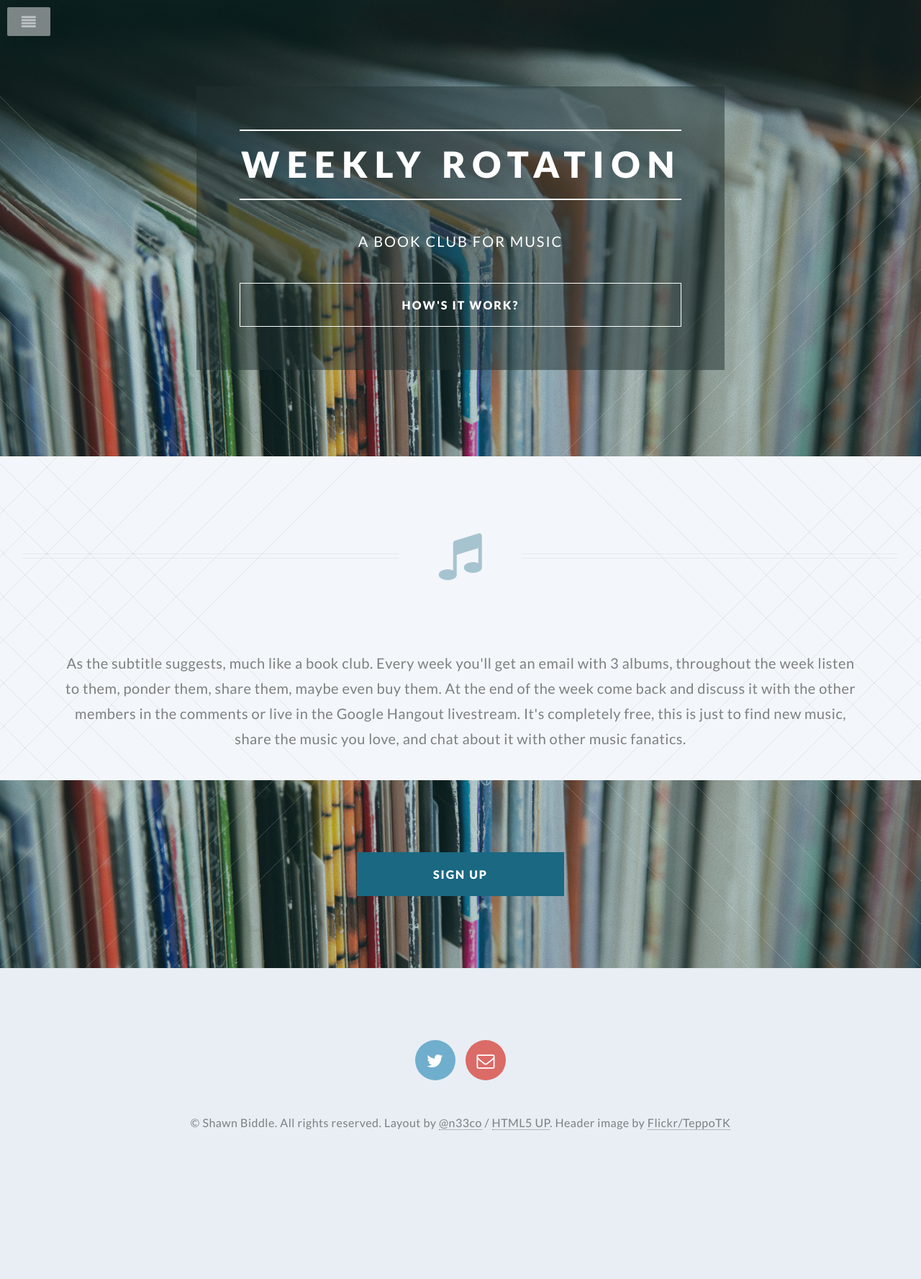
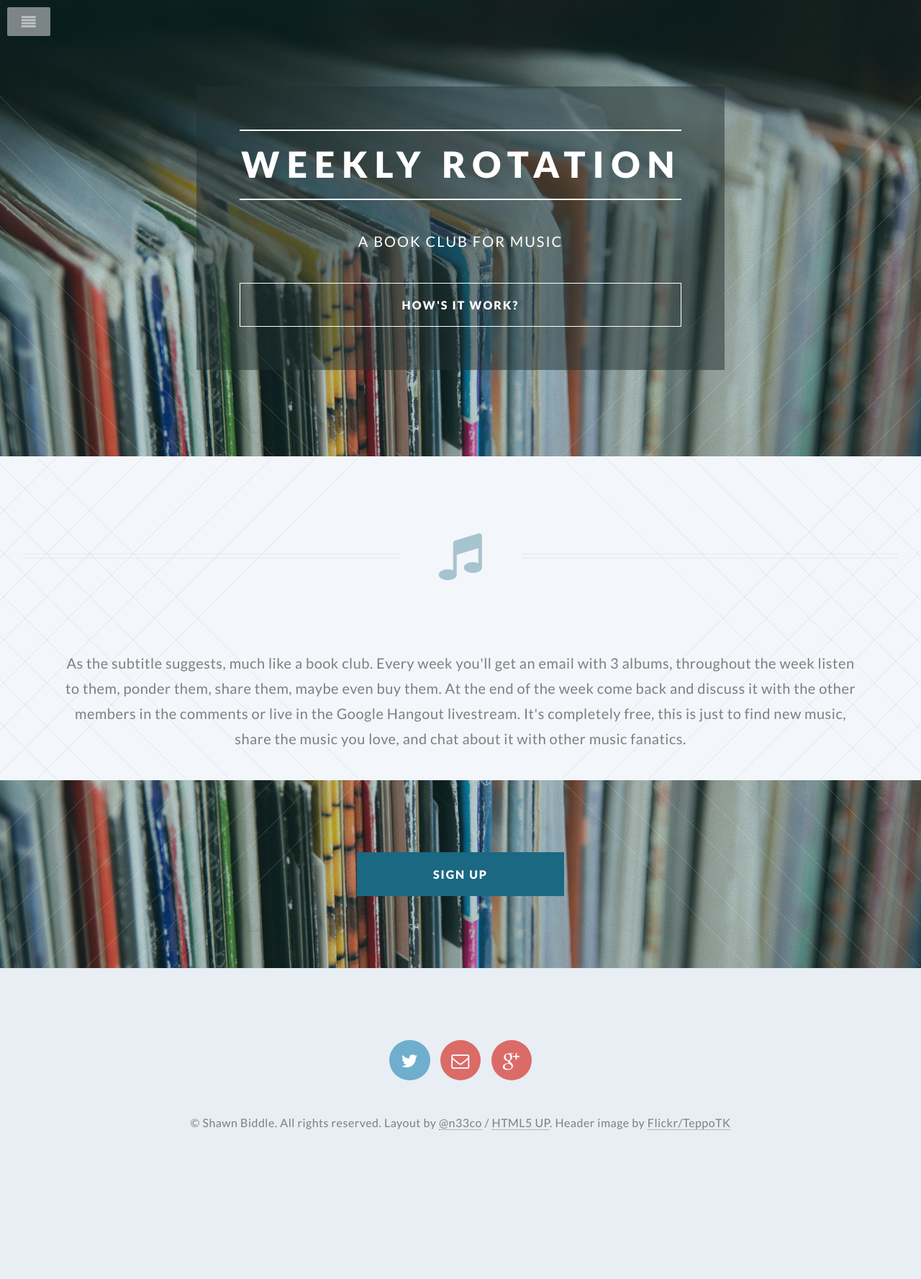
Before and after one commit to shawncplus/weeklyrotation-static, a Jekyll site: the page built from index.html, in a window 1280 px wide. Shown: the whole page at 72% size. Built offline with Jekyll 4.4.1, drawn with Linux system fonts in a browser that asks for light colours; Markdown is read by kramdown in place of the engine named in the settings.

Commit message:
Add google plus link

```diff
--- a/_layouts/default.html
+++ b/_layouts/default.html
@@ -55,6 +55,7 @@
 				<ul class="icons">
 					<li><a href="http://twitter.com/weeklyrotation" class="icon circle fa-twitter"><span class="label">Twitter</span></a></li>
 					<li><a href="mailto:theweeklyrotation@gmail.com" class="icon circle fa-envelope-o"><span class="label">Email</span></a></li>
+					<li><a href="https://plus.google.com/116941901763967370774" rel="publisher" class="icon circle fa-google-plus"><span class="label">Google+</span></a></li>
 				</ul>
 
 				<span class="copyright">&copy; Shawn Biddle. All rights reserved.
```
